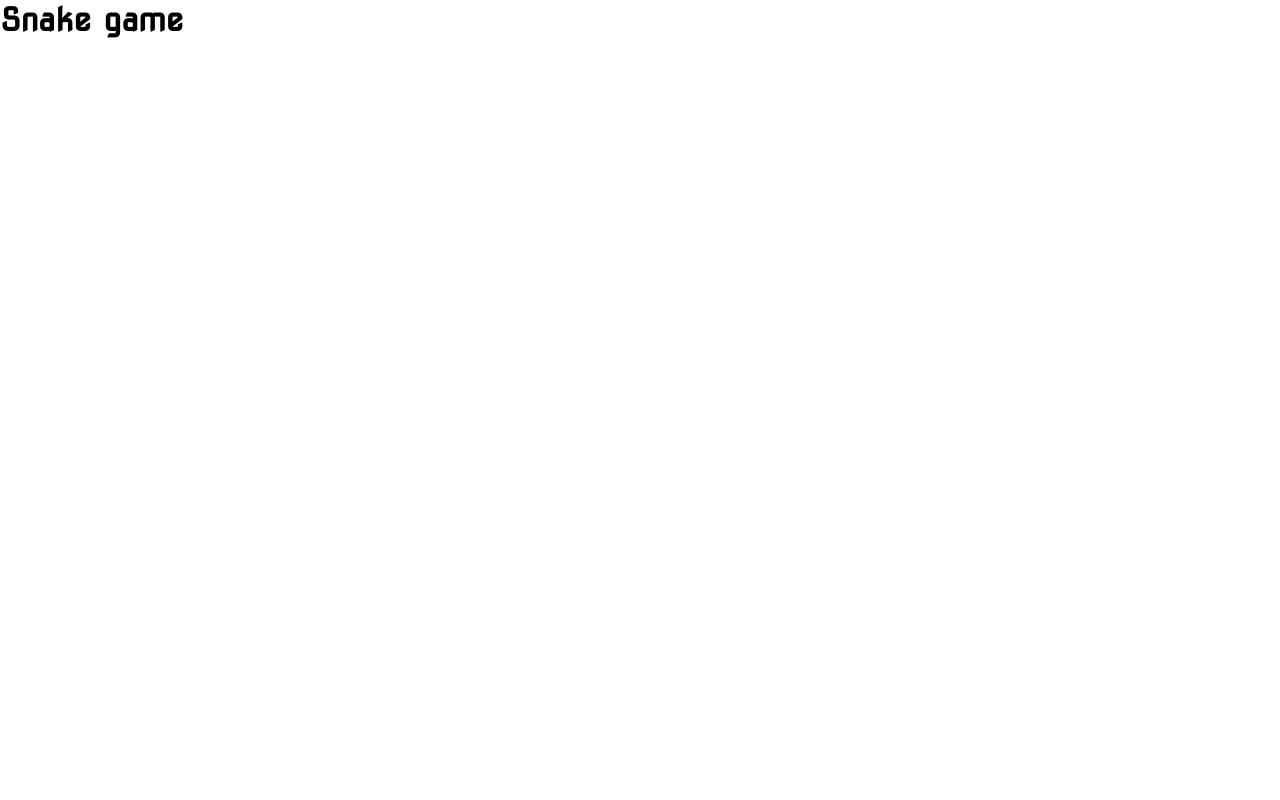
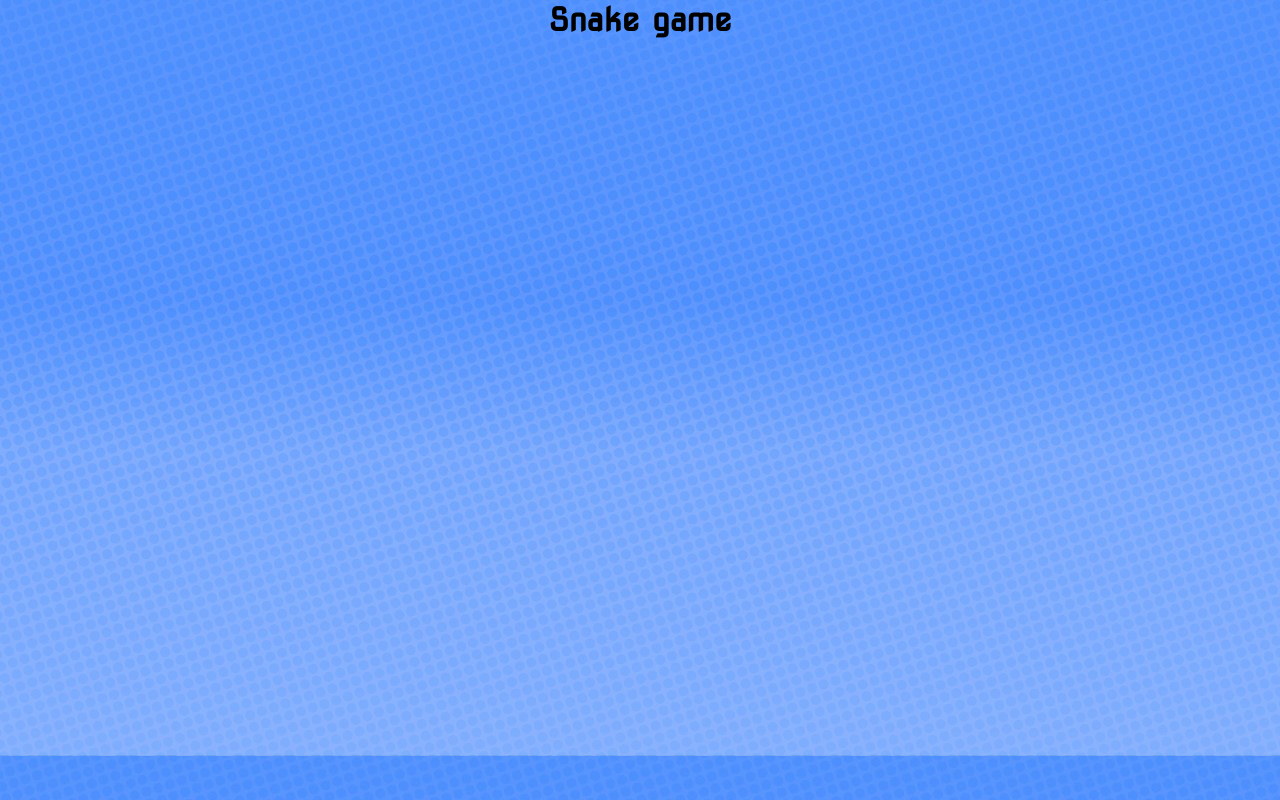
Before and after one commit to MacJ13/snake-game, a website: page index.html in a window 1280 px wide. Drawn offline with Linux system fonts and the light colour scheme.

Commit message:
Create body style element

```diff
--- a/style.css
+++ b/style.css
@@ -6,7 +6,24 @@
   box-sizing: inherit;
 }
 
+:root {
+  --body-bg: #93c5fd;
+  --canvas-bg: #ecfeff;
+  --canvas-border-bg: #aad1fd;
+}
+
 html {
   box-sizing: border-box;
+
   font-family: "Nova Square", sans-serif;
+  font-size: 16px;
 }
+
+body {
+  background: var(--body-bg);
+  background-image: url(images/bg.jpg);
+
+  min-height: 100vh;
+  text-align: center;
+  width: 100%;
+}
```
